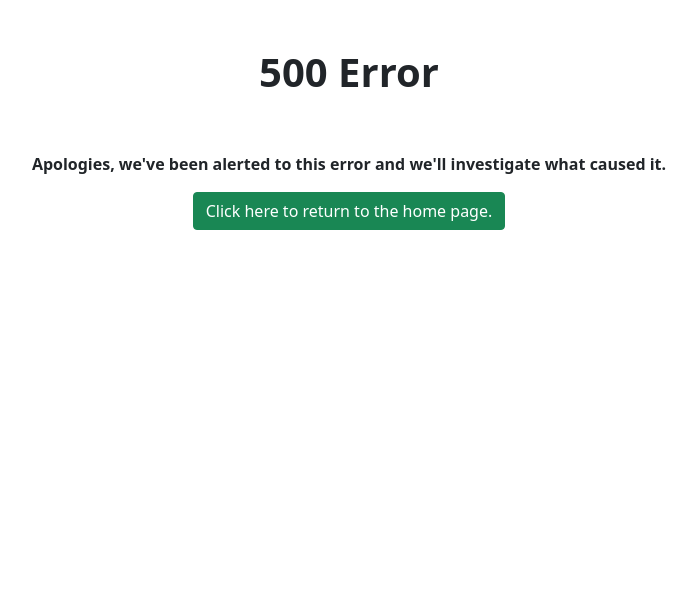
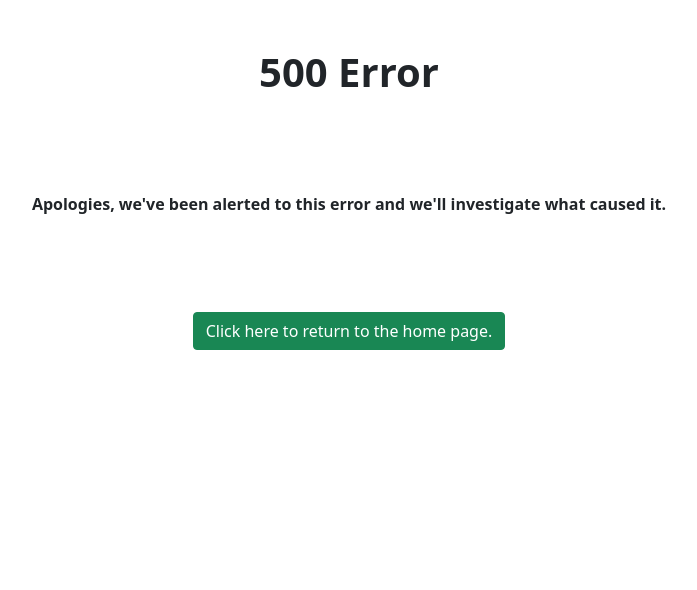
Before and after one commit to DannyGilligan/ticker, a Django app: template trades/templates/500.html in a window 1280 px wide. Shown: the part 72-662 px from the top of the page, without its empty margins (291-988 px from the left). Run offline with Django 4.2, Linux system fonts and the light colour scheme; the template is opened without the code that fills it, so the values that code supplies are empty.

Commit message:
Add margin to 500 error heading

```diff
--- a/trades/templates/500.html
+++ b/trades/templates/500.html
@@ -6,11 +6,11 @@
 
 
 
-<h1 class="text-center mt-5 fw-bold">500 Error</h1>
+<h1 class="text-center mt-5 mb-5 fw-bold">500 Error</h1>
 
-<p class="text-center mt-5 fw-bold">Apologies, we've been alerted to this error and we'll investigate what caused it.</p>
+<p class="text-center mt-5 mb-5 fw-bold">Apologies, we've been alerted to this error and we'll investigate what caused it.</p>
 
-<div class="d-flex justify-content-center">
+<div class="d-flex justify-content-center mt-5">
     <a id="button500" class="btn btn-success" href="{% url 'index' %}" type="button">Click here to return to the home page.</a>
 </div>
 
```
